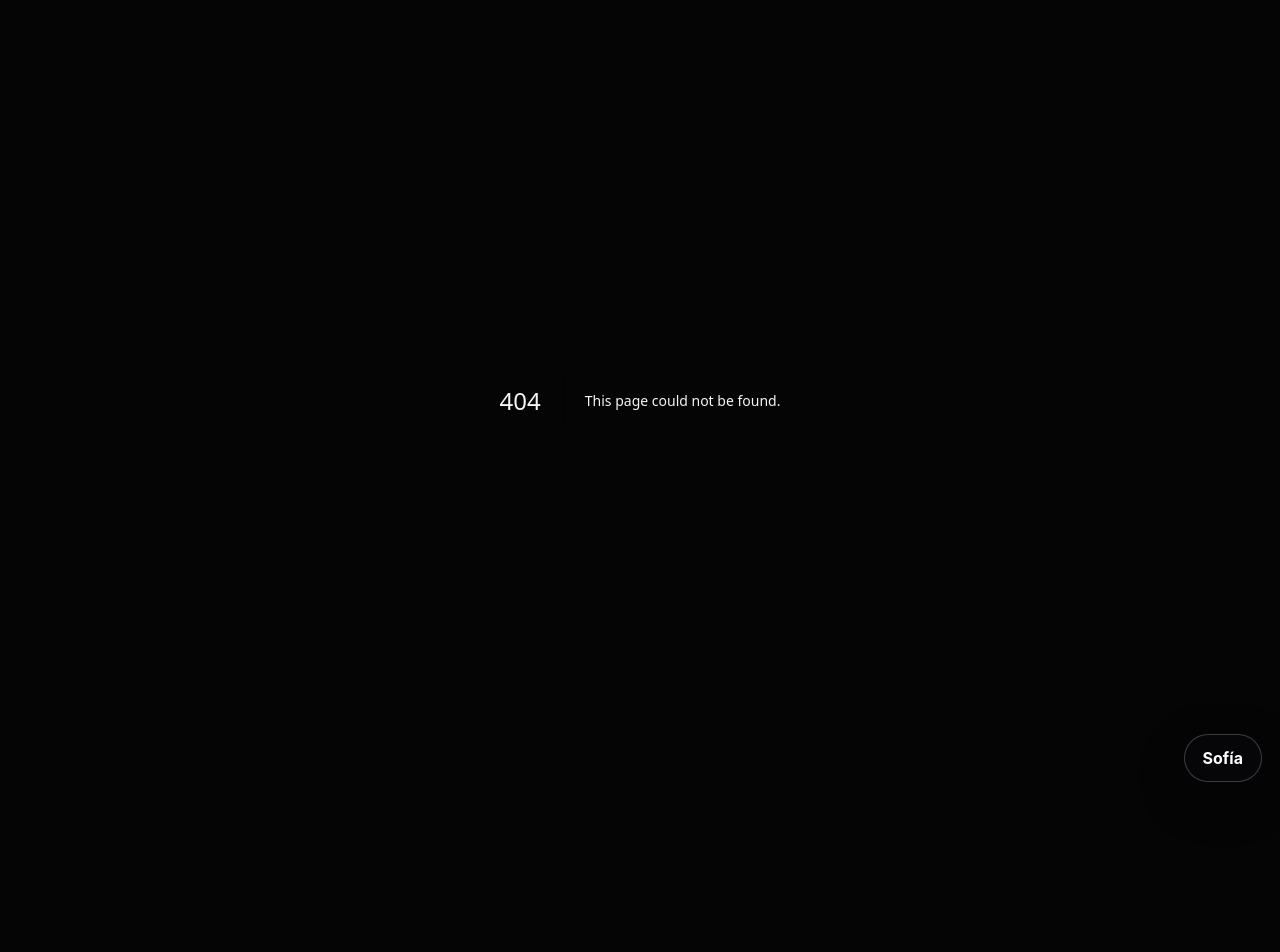
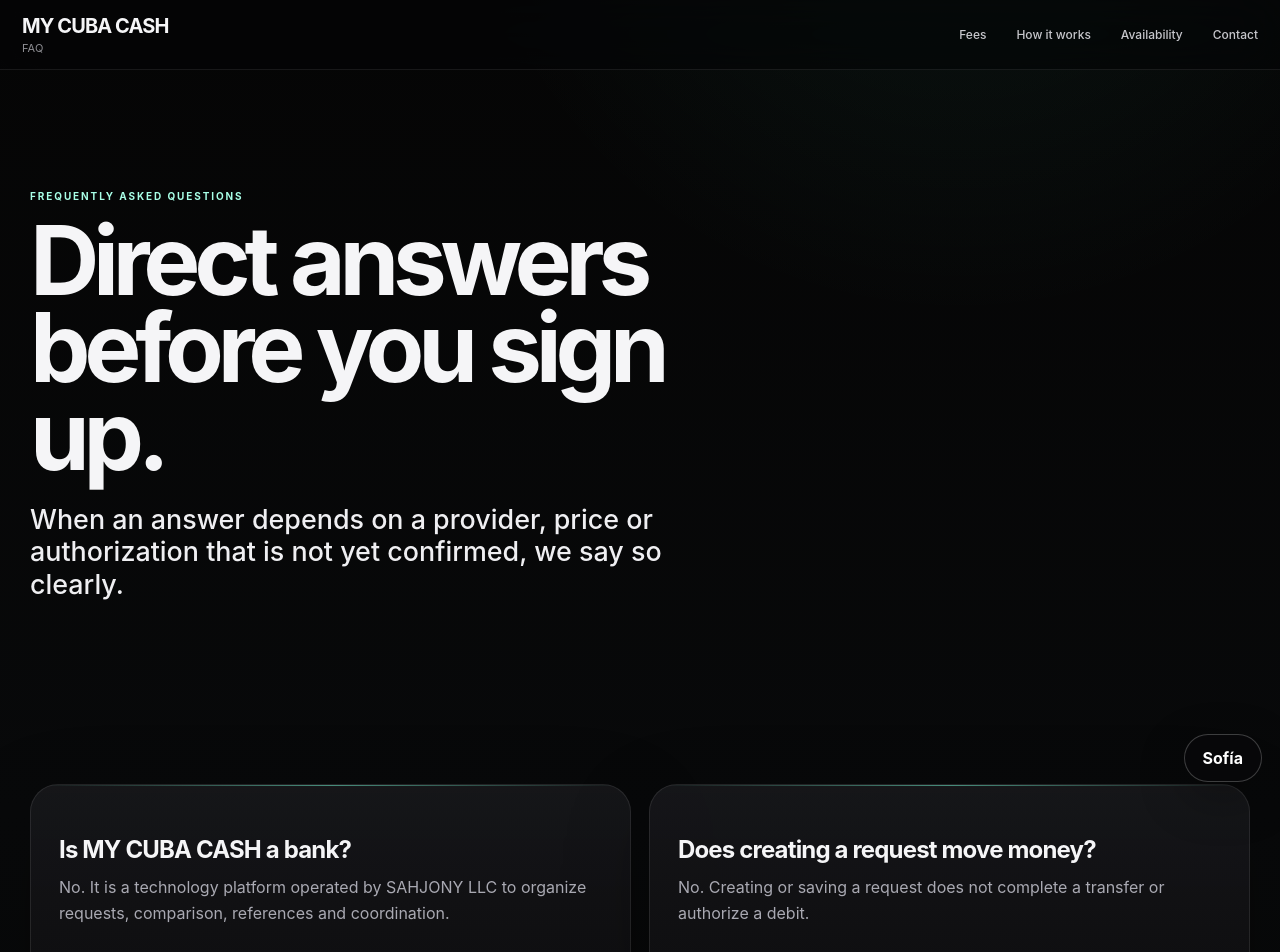
Before and after one commit to SAHJONY/CUBACASH, a Next.js app: page /en/faq in a window 1280 px wide. Before the commit this address had no page. Shown: the top 952 px of the page. Before the commit the page ends 800 px from the top, so only its background shows below. Built offline with nearby package versions, Linux system fonts and the light colour scheme.

Commit message:
Add customer trust and safety FAQ

```diff
--- /dev/null
+++ b/app/[locale]/faq/page.tsx
@@ -0,0 +1,41 @@
+import {localeOf} from '@/lib/i18n';
+
+const items=[
+  ['¿MY CUBA CASH es un banco?','No. Es una plataforma tecnológica operada por SAHJONY LLC para organizar solicitudes, comparación, referencias y coordinación.'],
+  ['¿Crear una solicitud mueve dinero?','No. Crear o guardar una solicitud no completa una transferencia ni autoriza un débito.'],
+  ['¿Cuánto cuesta una solicitud familiar?','La tarifa publicada de MY CUBA CASH es 1.25% del importe, con mínimo de $1 y máximo de $12. Otros costos se muestran por separado cuando exista una cotización real.'],
+  ['¿Cuánto recibe mi familiar en Cuba?','No mostramos una cifra final hasta contar con tipo de cambio, proveedor, entrega y método de pago confirmados.'],
+  ['¿Hay proveedores disponibles ahora?','El directorio público muestra el estado real. Si indica 0 proveedores, la red está en pre-lanzamiento y no hay una opción publicada para elegir.'],
+  ['¿Quién es Sofia?','Sofia es la coordinadora digital de la plataforma. Explica opciones y próximos pasos; no aprueba proveedores, no mueve fondos y no reemplaza controles humanos o regulatorios.'],
+  ['¿Por qué se necesita una cuenta?','Solo para guardar y proteger información del remitente, receptor y solicitud. Las tarifas, el proceso, la disponibilidad pública y el soporte son visibles sin cuenta.'],
+  ['¿Qué nunca debo compartir por WhatsApp?','Contraseñas, códigos de acceso, credenciales de pago, documentos completos o información que la plataforma no haya solicitado mediante un flujo seguro.']
+] as const;
+
+export default async function FaqPage({params}:{params:Promise<{locale:string}>}){
+  const {locale:raw}=await params;
+  const locale=localeOf(raw);
+  const es=locale==='es';
+  return <main className="shell premiumAppShell" dir={locale==='ar'?'rtl':'ltr'}>
+    <nav className="nav premiumNav"><a href={`/${locale}`} className="brandwrap"><div className="brand">MY CUBA CASH</div><small>FAQ</small></a><div className="navlinks"><a href={`/${locale}/fees`}>{es?'Tarifas':'Fees'}</a><a href={`/${locale}/how-it-works`}>{es?'Cómo funciona':'How it works'}</a><a href={`/${locale}/delivery-providers`}>{es?'Disponibilidad':'Availability'}</a><a href={`/${locale}/contact`}>{es?'Contacto':'Contact'}</a></div></nav>
+    <section className="hero"><div className="heroCopy"><div className="eyebrow">{es?'PREGUNTAS FRECUENTES':'FREQUENTLY ASKED QUESTIONS'}</div><h1>{es?'Respuestas directas antes de registrarte.':'Direct answers before you sign up.'}</h1><p className="heroLead">{es?'Si una respuesta depende de un proveedor, precio o autorización todavía no confirmados, lo decimos claramente.':'When an answer depends on a provider, price or authorization that is not yet confirmed, we say so clearly.'}</p></div></section>
+    <section className="section"><div className="featureGrid">{items.map(([question,answer])=><article className="feature premiumCard" key={question}><h3>{es?question:({
+      '¿MY CUBA CASH es un banco?':'Is MY CUBA CASH a bank?',
+      '¿Crear una solicitud mueve dinero?':'Does creating a request move money?',
+      '¿Cuánto cuesta una solicitud familiar?':'What does a family-support request cost?',
+      '¿Cuánto recibe mi familiar en Cuba?':'How much will my family receive in Cuba?',
+      '¿Hay proveedores disponibles ahora?':'Are providers available now?',
+      '¿Quién es Sofia?':'Who is Sofia?',
+      '¿Por qué se necesita una cuenta?':'Why is an account needed?',
+      '¿Qué nunca debo compartir por WhatsApp?':'What should I never share over WhatsApp?'
+    } as Record<string,string>)[question]}</h3><p>{es?answer:({
+      'No. Es una plataforma tecnológica operada por SAHJONY LLC para organizar solicitudes, comparación, referencias y coordinación.':'No. It is a technology platform operated by SAHJONY LLC to organize requests, comparison, references and coordination.',
+      'No. Crear o guardar una solicitud no completa una transferencia ni autoriza un débito.':'No. Creating or saving a request does not complete a transfer or authorize a debit.',
+      'La tarifa publicada de MY CUBA CASH es 1.25% del importe, con mínimo de $1 y máximo de $12. Otros costos se muestran por separado cuando exista una cotización real.':'The published MY CUBA CASH fee is 1.25% of the amount, with a $1 minimum and $12 cap. Other costs are shown separately when a real quote exists.',
+      'No mostramos una cifra final hasta contar con tipo de cambio, proveedor, entrega y método de pago confirmados.':'We do not show a final amount until the exchange rate, provider, delivery and payment method are confirmed.',
+      'El directorio público muestra el estado real. Si indica 0 proveedores, la red está en pre-lanzamiento y no hay una opción publicada para elegir.':'The public directory shows the real status. If it shows 0 providers, the network is in pre-launch and there is no published option to choose.',
+      'Sofia es la coordinadora digital de la plataforma. Explica opciones y próximos pasos; no aprueba proveedores, no mueve fondos y no reemplaza controles humanos o regulatorios.':'Sofia is the platform digital coordinator. She explains options and next steps; she does not approve providers, move funds or replace human and regulatory controls.',
+      'Solo para guardar y proteger información del remitente, receptor y solicitud. Las tarifas, el proceso, la disponibilidad pública y el soporte son visibles sin cuenta.':'Only to save and protect sender, receiver and request information. Fees, process, public availability and support are visible without an account.',
+      'Contraseñas, códigos de acceso, credenciales de pago, documentos completos o información que la plataforma no haya solicitado mediante un flujo seguro.':'Passwords, access codes, payment credentials, full documents or information the platform has not requested through a secure flow.'
+    } as Record<string,string>)[answer]}</p></article>)}</div></section>
+  </main>;
+}
```
